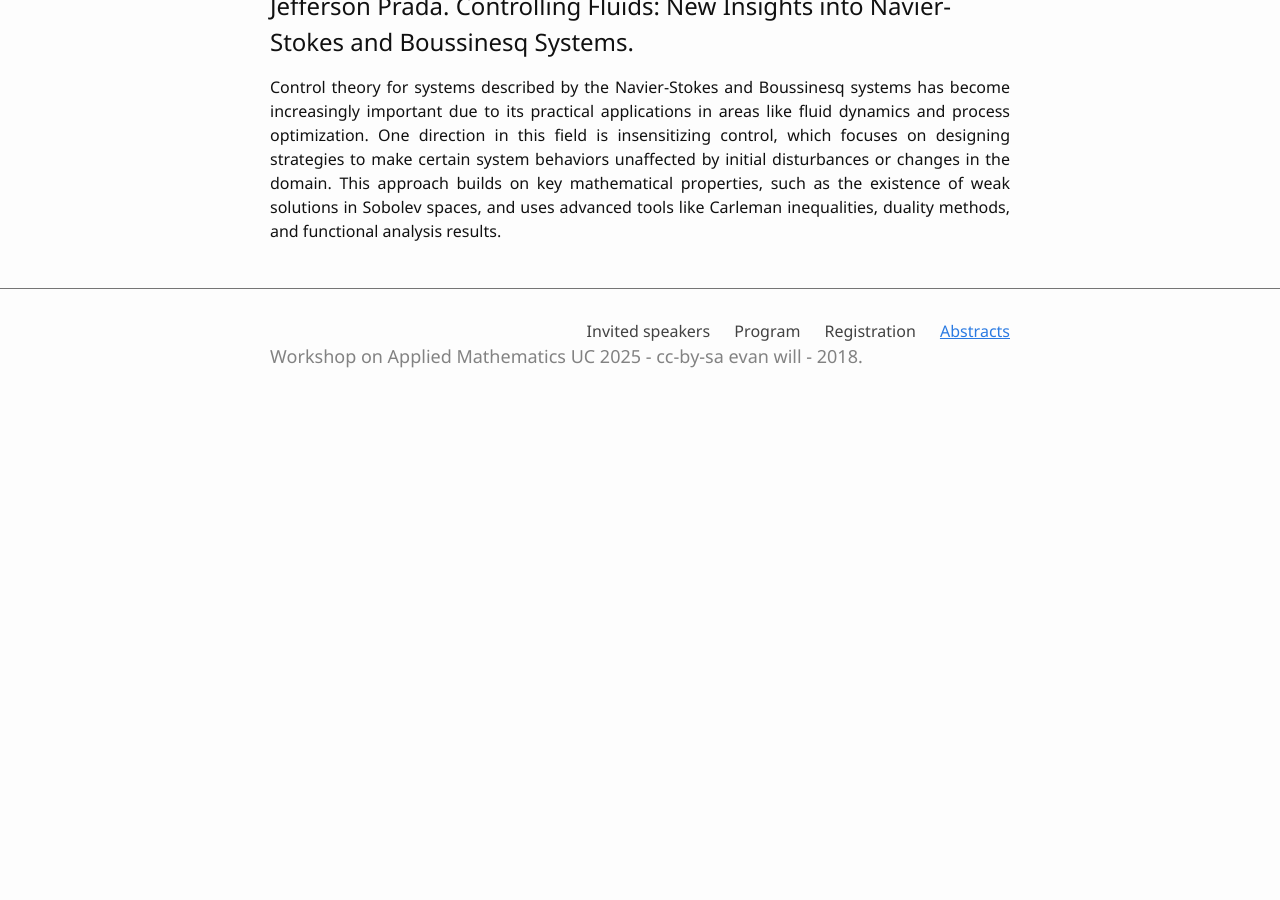
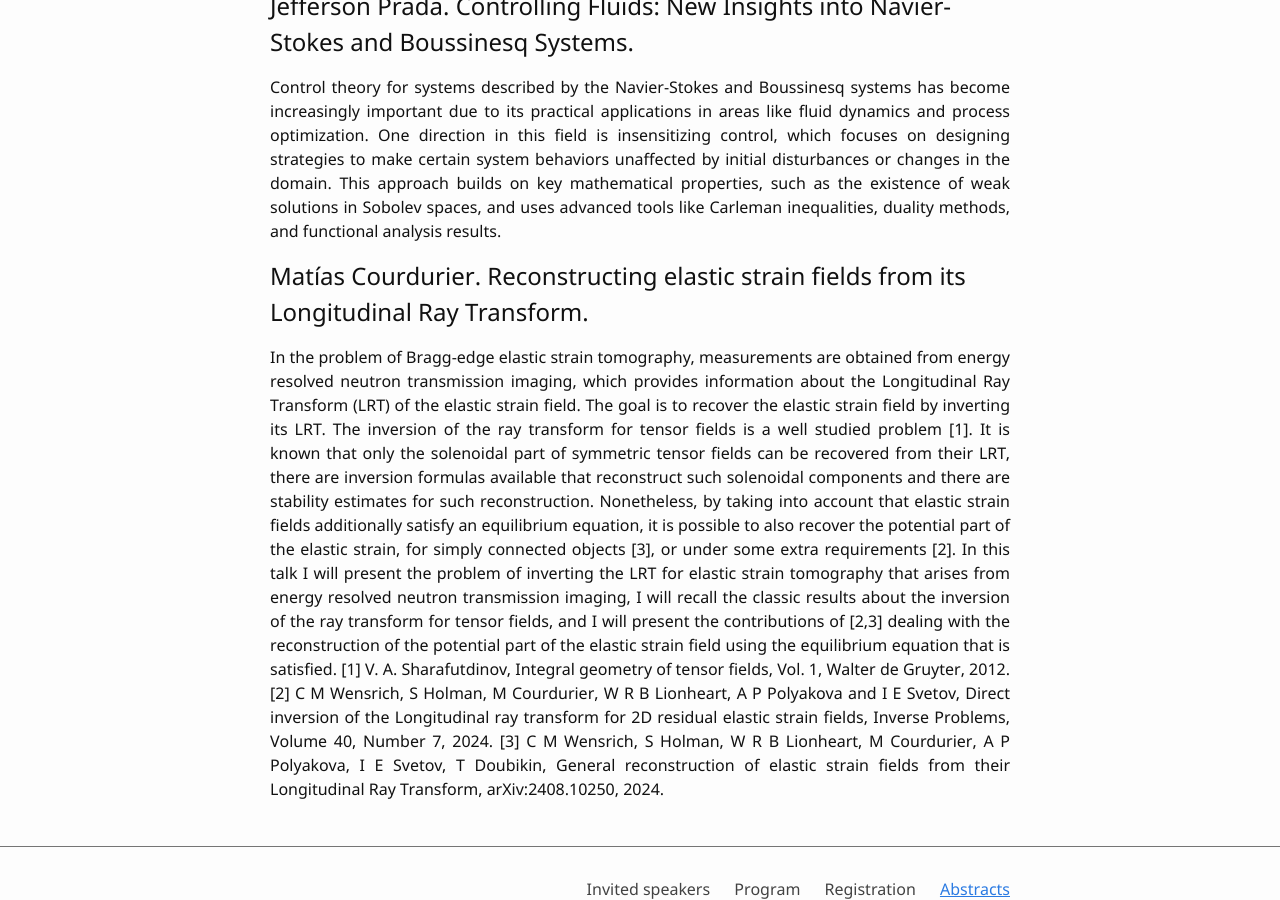
Before and after one commit to AppliedMathUC/workshop-applied-math-2025, a Jekyll site: the page built from 3-lesson.md, in a window 1280 px wide and 900 px high, scrolled down 2701 px. Built offline with Jekyll 4.4.1, drawn with Linux system fonts in a browser that asks for light colours; before the commit the page ends 3116 px from its top, so only the background shows below that.

Commit message:
Update 3-lesson.md

```diff
--- a/3-lesson.md
+++ b/3-lesson.md
@@ -50,3 +50,12 @@ In this talk we introduce the particular class of spacetimes that admit two spac
 <p style="text-align: justify;">
 Control theory for systems described by the Navier-Stokes and Boussinesq systems has become increasingly important due to its practical applications in areas like fluid dynamics and process optimization. One direction in this field is insensitizing control, which focuses on designing strategies to make certain system behaviors unaffected by initial disturbances or changes in the domain. This approach builds on key mathematical properties, such as the existence of weak solutions in Sobolev spaces, and uses advanced tools like Carleman inequalities, duality methods, and functional analysis results.
 </p>
+
+## Matías Courdurier. Reconstructing elastic strain fields from its Longitudinal Ray Transform.
+<p style="text-align: justify;">
+In the problem of Bragg-edge elastic strain tomography, measurements are obtained from energy resolved neutron transmission imaging, which provides information about the Longitudinal Ray Transform (LRT) of the elastic strain field. The goal is to recover the elastic strain field by inverting its LRT. The inversion of the ray transform for tensor fields is a well studied problem [1]. It is known that only the solenoidal part of symmetric tensor fields can be recovered from their LRT, there are inversion formulas available that reconstruct such solenoidal components and there are stability estimates for such reconstruction. Nonetheless, by taking into account that elastic strain fields additionally satisfy an equilibrium equation, it is possible to also recover the potential part of the elastic strain, for simply connected objects [3], or under some extra requirements [2].
+In this talk I will present the problem of inverting the LRT for elastic strain tomography that arises from energy resolved neutron transmission imaging,  I will recall the classic results about the inversion of the ray transform for tensor fields, and I will present the contributions of [2,3] dealing with the reconstruction of the potential part of the elastic strain field using the equilibrium equation that is satisfied.
+[1] V. A. Sharafutdinov, Integral geometry of tensor fields, Vol. 1, Walter de Gruyter, 2012.
+[2] C M Wensrich, S Holman, M Courdurier, W R B Lionheart, A P Polyakova and I E Svetov, Direct inversion of the Longitudinal ray transform for 2D residual elastic strain fields, Inverse Problems, Volume 40, Number 7, 2024.
+[3] C M Wensrich, S Holman, W R B Lionheart, M Courdurier, A P Polyakova, I E Svetov, T Doubikin, General reconstruction of elastic strain fields from their Longitudinal Ray Transform, arXiv:2408.10250, 2024.
+</p>
```
